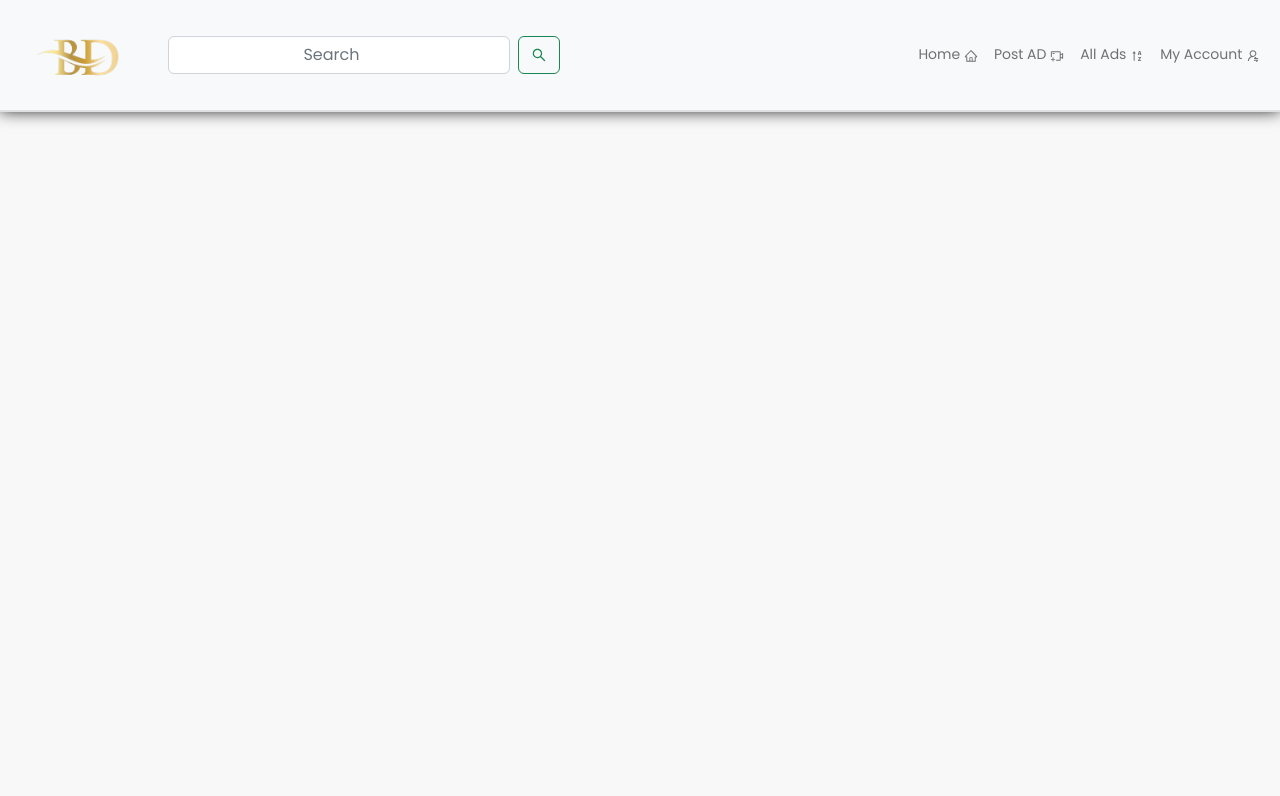
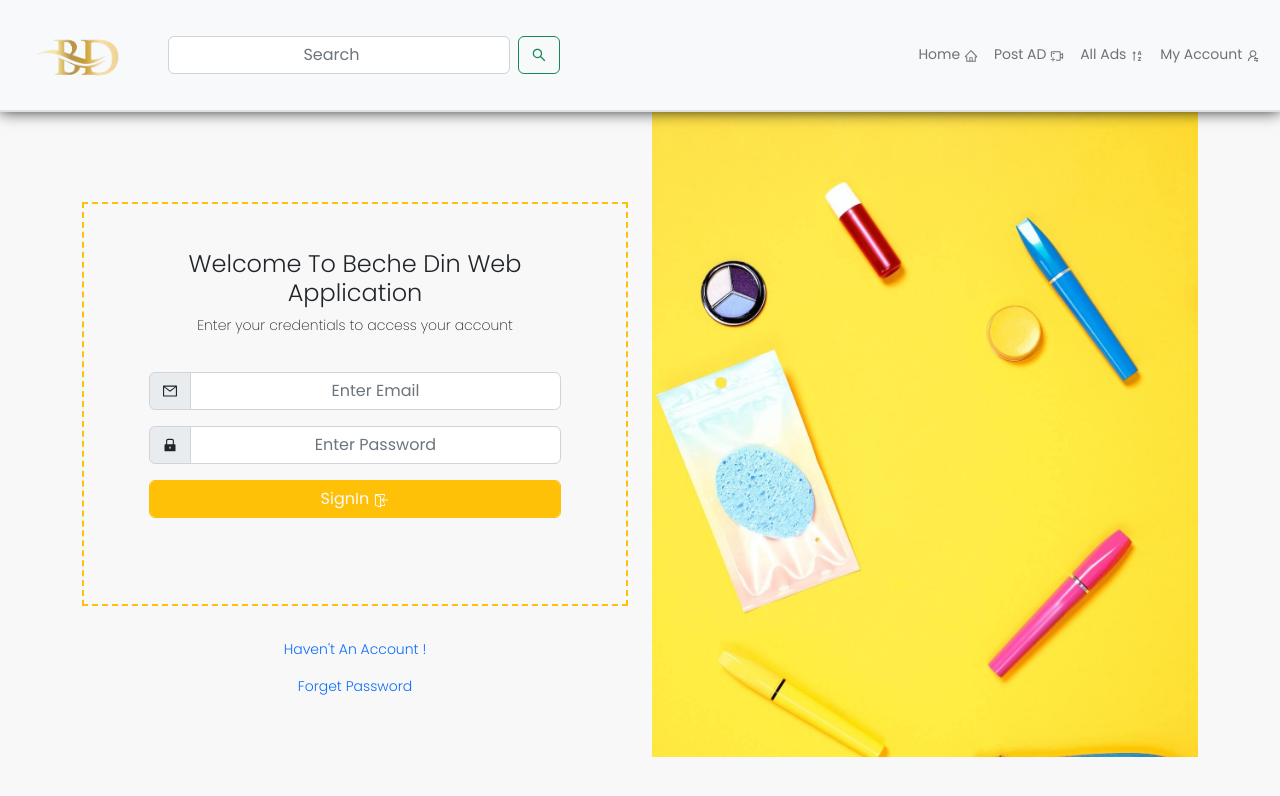
Before and after one commit to MdRoki2020/BECHE-DIN-PROJECT, a React (Create React App) app in the folder clint/: page /UserSignin in a window 1280 px wide. Shown: the top 796 px of the page. Built offline with nearby package versions, Linux system fonts and the light colour scheme.

Commit message:
use signup and user signin page done

```diff
--- a/clint/src/App.js
+++ b/clint/src/App.js
@@ -7,8 +7,9 @@ import LaptopItems from './Pages/LaptopItems';
 import NavigationBar from './Pages/NavigationBar';
 import PostAds from './Pages/PostAds';
 import ProductDetails from './Pages/ProductDetails';
-import MyAccount from './Pages/MyAccount';
+import UserSignup from './Pages/UserSignup';
 import AllAds from './Pages/AllAds';
+import UserSignin from './Pages/UserSignin';
 
 function App() {
   return (
@@ -22,7 +23,8 @@ function App() {
           <Route path="/laptopItems" element={<LaptopItems />} />
           <Route path="/ProductDetails" element={<ProductDetails />} />
           <Route path="/PostAds" element={<PostAds />} />
-          <Route path="/MyAccount" element={<MyAccount />} />
+          <Route path="/UserSignup" element={<UserSignup />} />
+          <Route path="/UserSignin" element={<UserSignin />} />
           <Route path="/AllAds" element={<AllAds />} />
 
           {/* <Route path="/sendOtp" element={<SendOtp />}/>
--- a/clint/src/Assets/style/myAccount.css
+++ b/clint/src/Assets/style/userSignUpAndLogin.css
@@ -1,3 +1,4 @@
+/* For user signup page */
 .ImageCover {
     background: url("../images/accountCover.jpg");
     background-attachment: local;
@@ -22,5 +23,20 @@ p.subHeading.text-center {
     margin: 36px 0px;
 }
 p.forgetPass.text-center.text-primary {
-    margin-bottom: 100px;
+    margin-bottom: 50px;
 }
+
+
+/* For user signin Page */
+.signinComponents {
+    border: 2px dashed #ffc107;
+    padding: 10px 65px 70px 65px;
+    margin-top: 90px;
+}
+p.haventAccount.text-center.text-primary {
+    margin-top: 33px;
+}
+
+p.forgetPassForSignin.text-center.text-primary {
+    margin-bottom: 60px;
+}
--- a/clint/src/Pages/NavigationBar.jsx
+++ b/clint/src/Pages/NavigationBar.jsx
@@ -22,7 +22,7 @@ const NavigationBar = () => {
                     <Nav.Link as={Link} to={'/'}> Home <AiOutlineHome/></Nav.Link>
                     <Nav.Link as={Link} to={'/PostAds'}> Post AD <AiOutlineVideoCameraAdd/></Nav.Link>
                     <Nav.Link as={Link} to={'/allADS'}> All Ads <AiOutlineSortDescending/></Nav.Link>
-                    <Nav.Link as={Link} to={'/MyAccount'}> My Account <AiOutlineUserSwitch/></Nav.Link>
+                    <Nav.Link as={Link} to={'/UserSignin'}> My Account <AiOutlineUserSwitch/></Nav.Link>
                 </Nav>
                 </Navbar.Collapse>
             </Container>
--- /dev/null
+++ b/clint/src/Pages/UserSignin.jsx
@@ -0,0 +1,59 @@
+import React, { Fragment } from 'react'
+import '../Assets/style/userSignUpAndLogin.css'
+import {Link} from 'react-router-dom'
+import {Button} from 'react-bootstrap'
+import {AiOutlineMail,AiFillLock } from "react-icons/ai";
+import { VscSignIn } from "react-icons/vsc";
+
+const UserSignin = () => {
+  return (
+    <Fragment>
+      <section>
+        <div className='container'>
+        <div className='row'>
+            <div className='col-md-6'>
+
+                <div className='signinComponents'>
+
+                <div className='heading'>
+                    <h4 className='accountHeading text-center mt-4'>Welcome To Beche Din Web Application</h4>
+                    <p className='subHeading text-center'>Enter your credentials to access your account</p>
+                </div>
+
+                <div class="input-group mb-3">
+                <span class="input-group-text" id="basic-addon1"><AiOutlineMail/></span>
+                <input type="password" className="form-control animated fadeInUp" placeholder="Enter Email" aria-label="Username" aria-describedby="basic-addon1"/>
+                </div>
+
+                <div class="input-group mb-3">
+                <span class="input-group-text" id="basic-addon1"><AiFillLock/></span>
+                <input type="password" className="form-control animated fadeInUp" placeholder="Enter Password"  aria-describedby="basic-addon1"/>
+                </div>
+
+                <div class="input-group mb-3">
+                <Button className="form-control btn btn-warning text-light animated fadeInUp">SignIn <VscSignIn/></Button>
+                </div>
+
+                </div>
+
+                <div className='otherDetails'>
+                    <Link to='/UserSignup'><p className='haventAccount text-center text-primary'>Haven't An Account !</p></Link>
+                    <Link to='#'><p className='forgetPassForSignin text-center text-primary'>Forget Password</p></Link>
+                </div>
+
+            </div>
+
+            <div className='col-md-6'>
+                <div className='ImageCover'>
+
+                </div>
+            </div>
+        </div>
+        </div>
+
+      </section>
+    </Fragment>
+  )
+}
+
+export default UserSignin
--- a/clint/src/Pages/MyAccount.jsx
+++ b/clint/src/Pages/UserSignup.jsx
@@ -1,10 +1,10 @@
 import React, { Fragment } from 'react'
-import '../Assets/style/myAccount.css'
+import '../Assets/style/userSignUpAndLogin.css'
 import {Link} from 'react-router-dom'
 import {Button} from 'react-bootstrap'
 import { AiOutlineUserAdd } from "react-icons/ai";
 
-const MyAccount = () => {
+const UserSignup = () => {
   return (
     <Fragment>
       <section>
@@ -18,45 +18,51 @@ const MyAccount = () => {
 
                 <div className='row my-4'>
                         <div className='col-md-6'>
-                            <input type='text' className='form-control' placeholder='Enter First Name'/>
+                            <input type='text' className='form-control animated fadeInUp' placeholder='Enter First Name'/>
                         </div>
                         <div className='col-md-6'>
-                            <input type='text' className='form-control' placeholder='Enter Last Name'/>
+                            <input type='text' className='form-control animated fadeInUp' placeholder='Enter Last Name'/>
                         </div>
                 </div>
 
                 <div className='row'>
                         <div className='col-md-6'>
-                            <input type='text' className='form-control' placeholder='Enter Age'/>
+                            <input type='text' className='form-control animated fadeInUp' placeholder='Enter Age'/>
                         </div>
                         <div className='col-md-6'>
-                            <input type='text' className='form-control' placeholder='Enter Mobile Number'/>
+                            <input type='text' className='form-control animated fadeInUp' placeholder='Enter Mobile Number'/>
+                        </div>
+                </div>
+
+                <div className='row py-4'>
+                        <div className='col-md-12 input-group'>
+                            <input type='email' className='form-control animated fadeInUp' placeholder='Enter Email'/>
+                        </div>
+                </div>
+
+                <div className='row mb-4'>
+                        <div className='col-md-12 input-group'>
+                            <input type='file' className='form-control animated fadeInUp'/>
+                        </div>
+                </div>
+
+                <div className='row'>
+                        <div className='col-md-6'>
+                            <input type='password' className='form-control animated fadeInUp' placeholder='Enter Password'/>
+                        </div>
+                        <div className='col-md-6'>
+                            <input type='password' className='form-control animated fadeInUp' placeholder='Enter Conform Password'/>
                         </div>
                 </div>
 
                 <div className='row py-4'>
                         <div className='col-md-12'>
-                            <input type='email' className='form-control' placeholder='Enter Email'/>
-                        </div>
-                </div>
-
-                <div className='row'>
-                        <div className='col-md-6'>
-                            <input type='text' className='form-control' placeholder='Enter Password'/>
-                        </div>
-                        <div className='col-md-6'>
-                            <input type='text' className='form-control' placeholder='Enter Conform Password'/>
-                        </div>
-                </div>
-
-                <div className='row py-4'>
-                        <div className='col-md-12'>
-                            <Button className='form-control btn btn-warning text-light'>Signup With Email <AiOutlineUserAdd/></Button>
+                            <Button className='form-control btn btn-warning text-light animated fadeInUp'>Signup With Email <AiOutlineUserAdd/></Button>
                         </div>
                 </div>
 
                 <div className='otherDetails'>
-                    <Link to='#'><p className='haveAnAccount text-center text-primary'>Already Have An Account !</p></Link>
+                    <Link to='/UserSignin'><p className='haveAnAccount text-center text-primary'>Already Have An Account !</p></Link>
                     <Link to='#'><p className='forgetPass text-center text-primary'>Forget Password</p></Link>
                 </div>
 
@@ -75,4 +81,4 @@ const MyAccount = () => {
   )
 }
 
-export default MyAccount
+export default UserSignup
```
